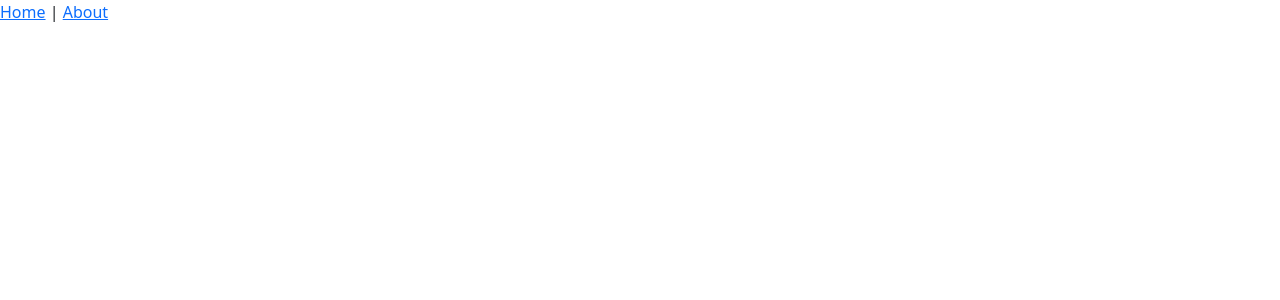
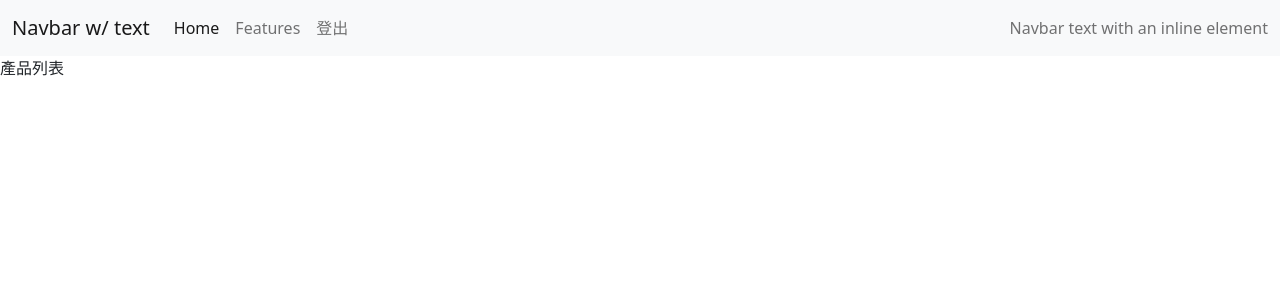
Before and after one commit to Wcc723/vue3-dashboard-record, a Vue app: page /#/dashboard/products in a window 1280 px wide. Before the commit this address had no page. Shown: the top 300 px of the page. Built offline with nearby package versions, Linux system fonts and the light colour scheme; no server answers.

Commit message:
調整 Dashboard 巢狀路由

```diff
--- a/src/App.vue
+++ b/src/App.vue
@@ -1,8 +1,4 @@
 <template>
-  <div id="nav">
-    <router-link to="/">Home</router-link> |
-    <router-link to="/about">About</router-link>
-  </div>
   <router-view/>
 </template>
 
--- /dev/null
+++ b/src/components/Navbar.vue
@@ -0,0 +1,49 @@
+<template>
+  <nav class="navbar navbar-expand-lg navbar-light bg-light">
+    <div class="container-fluid">
+      <a class="navbar-brand" href="#">Navbar w/ text</a>
+      <button
+        class="navbar-toggler"
+        type="button"
+        data-bs-toggle="collapse"
+        data-bs-target="#navbarText"
+        aria-controls="navbarText"
+        aria-expanded="false"
+        aria-label="Toggle navigation"
+      >
+        <span class="navbar-toggler-icon"></span>
+      </button>
+      <div class="collapse navbar-collapse" id="navbarText">
+        <ul class="navbar-nav me-auto mb-2 mb-lg-0">
+          <li class="nav-item">
+            <a class="nav-link active" aria-current="page" href="#">Home</a>
+          </li>
+          <li class="nav-item">
+            <a class="nav-link" href="#">Features</a>
+          </li>
+          <li class="nav-item">
+            <a class="nav-link" href="#" @click.prevent="logout">登出</a>
+          </li>
+        </ul>
+        <span class="navbar-text">
+          Navbar text with an inline element
+        </span>
+      </div>
+    </div>
+  </nav>
+</template>
+
+<script>
+export default {
+  methods: {
+    logout() {
+      const api = `${process.env.VUE_APP_API}logout`;
+      this.$http.post(api, this.user).then((res) => {
+        if (res.data.success) {
+          this.$router.push('/login');
+        }
+      });
+    },
+  },
+};
+</script>
--- a/src/router/index.js
+++ b/src/router/index.js
@@ -22,6 +22,12 @@
   {
     path: '/dashboard',
     component: () => import('../views/Dashboard.vue'),
+    children: [
+      {
+        path: 'products',
+        component: () => import('../views/Products.vue'),
+      },
+    ],
   },
 ];
 
--- a/src/views/Dashboard.vue
+++ b/src/views/Dashboard.vue
@@ -1,17 +1,22 @@
 <template>
-  Dashboard
+  <Navbar></Navbar>
+  <router-view/>
 </template>
 
 <script>
+import Navbar from '../components/Navbar.vue';
+
 export default {
+  components: {
+    Navbar,
+  },
   created() {
     const token = document.cookie.replace(/(?:(?:^|.*;\s*)hexToken\s*=\s*([^;]*).*$)|^.*$/, '$1');
-    console.log(token);
     this.$http.defaults.headers.common.Authorization = token;
     const api = `${process.env.VUE_APP_API}api/user/check`;
     this.$http.post(api, this.user).then((res) => {
       if (!res.data.success) {
-        this.$router.push('login');
+        this.$router.push('/login');
       }
     });
   },
--- a/src/views/Login.vue
+++ b/src/views/Login.vue
@@ -54,7 +54,7 @@
           if (res.data.success) {
             const { token, expired } = res.data;
             document.cookie = `hexToken=${token}; expires=${new Date(expired)}`;
-            this.$router.push('/dashboard');
+            this.$router.push('/dashboard/products');
           }
         });
     },
--- /dev/null
+++ b/src/views/Products.vue
@@ -0,0 +1,3 @@
+<template>
+  產品列表
+</template>
```
